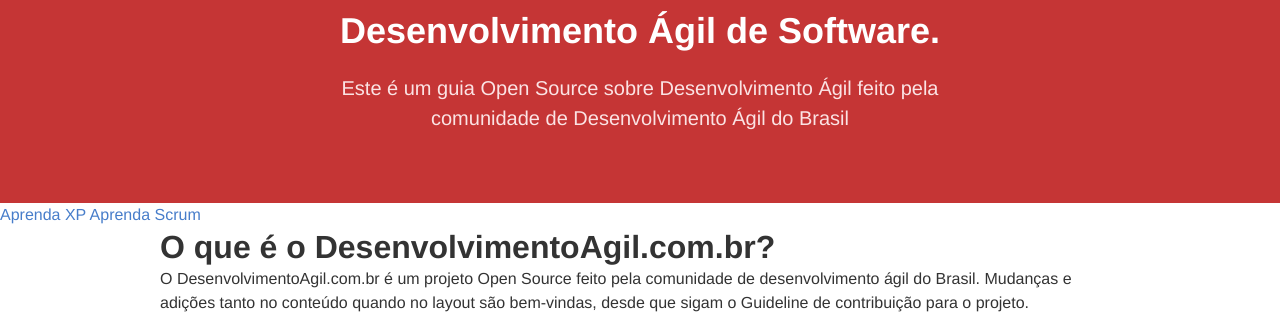
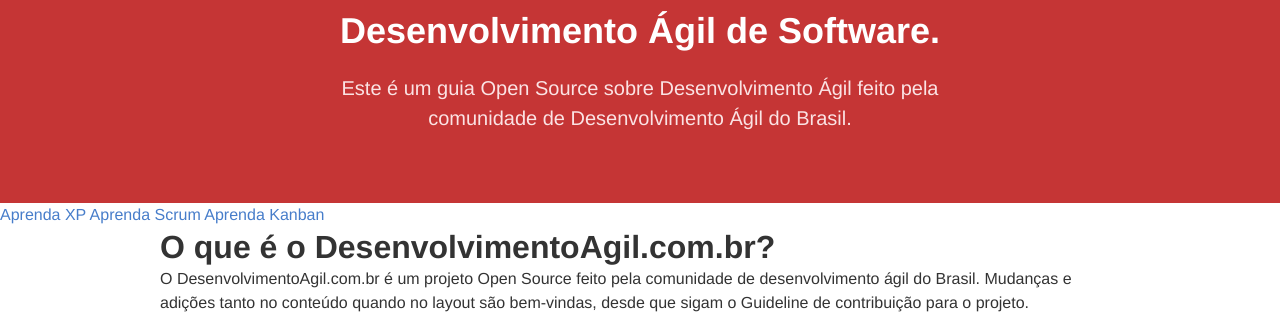
Before and after one commit to desenvolvimentoagilcombr/desenvolvimentoagilcombr.github.com, a Jekyll site: the page built from index.html, in a window 1280 px wide. Shown: the part 184-498 px from the top of the page. Built offline with Jekyll 4.4.1, drawn with Linux system fonts in a browser that asks for light colours; Markdown is read by kramdown in place of the engine named in the settings.

Commit message:
Added Kanban to main nav

```diff
--- a/_sass/layouts/_footer.scss
+++ b/_sass/layouts/_footer.scss
@@ -26,5 +26,5 @@ footer {
     &:hover {
       opacity: .9;
     }
-  }
+  } // a img
 }
--- a/index.html
+++ b/index.html
@@ -13,7 +13,7 @@ description: Este é um guia Open Source sobre Desenvolvimento Ágil feito pela
     </h2>
     <p class="banner-description">
       Este é um guia Open Source sobre Desenvolvimento Ágil feito pela<br>
-      comunidade de Desenvolvimento Ágil do Brasil
+      comunidade de Desenvolvimento Ágil do Brasil.
     </p>
   </div>
 </section>
@@ -25,4 +25,7 @@ description: Este é um guia Open Source sobre Desenvolvimento Ágil feito pela
   <a href="/scrum" title="Aprenda Scrum">
 	  Aprenda Scrum
   </a>
+  <a href="/kanban" title="Aprenda Kanban">
+	  Aprenda Kanban
+  </a>
 </nav>
```
Also changed, not shown: _sass/layouts/_index.scss (line endings or trailing spaces).
